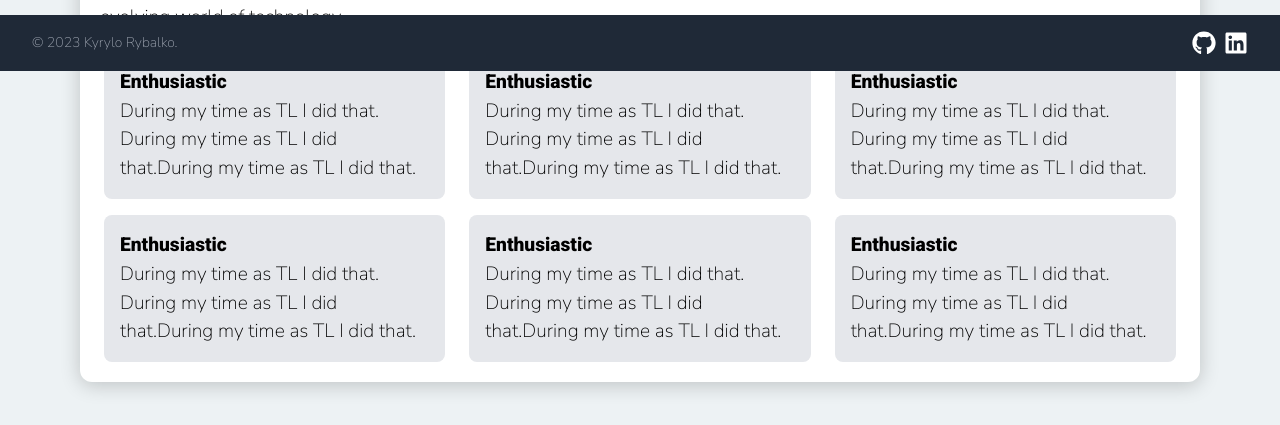
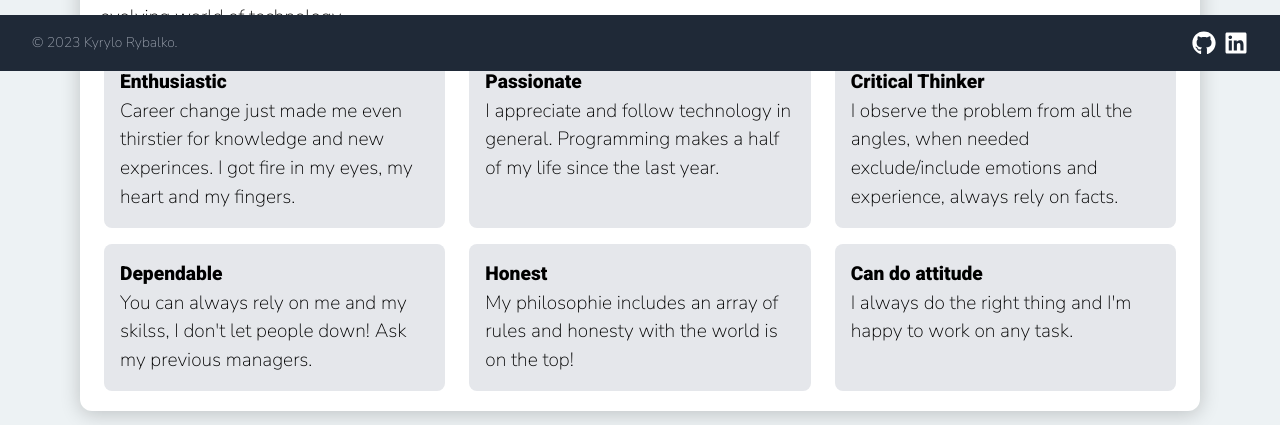
Before and after one commit to kay-dev-uk/NewProject, a React (Vite) app: page /about in a window 1280 px wide. Shown: the part 729-1154 px from the top of the page. Built offline with nearby package versions, Linux system fonts and the light colour scheme.

Commit message:
add details

```diff
--- a/src/pages/About/index.jsx
+++ b/src/pages/About/index.jsx
@@ -1,6 +1,7 @@
 import React from 'react'
 
 const About = () => {
+
   return (
     <>
       {/* <div className="flex items-center justify-center h-screen">
@@ -50,27 +51,27 @@ const About = () => {
           <div className="grid grid-cols-1 md:grid-cols-3 lg:grid-cols-3 gap-4 mt-5">
             <div className="flex-1 bg-gray-200 rounded-lg p-4 mx-1">
               <h2>Enthusiastic</h2>
-              <p>During my time as TL I did that. During my time as TL I did that.During my time as TL I did that.</p>
+              <p>Career change just made me even thirstier for knowledge and new experinces. I got fire in my eyes, my heart and my fingers.</p>
             </div>
             <div className="flex-1 bg-gray-200 rounded-lg p-4 mx-1">
-              <h2>Enthusiastic</h2>
-              <p>During my time as TL I did that. During my time as TL I did that.During my time as TL I did that.</p>
+              <h2>Passionate</h2>
+              <p>I appreciate and follow technology in general. Programming makes a half of my life since the last year.</p>
             </div>
             <div className="flex-1 bg-gray-200 rounded-lg p-4 mx-1">
-              <h2>Enthusiastic</h2>
-              <p>During my time as TL I did that. During my time as TL I did that.During my time as TL I did that.</p>
+              <h2>Critical Thinker</h2>
+              <p>I observe the problem from all the angles, when needed exclude/include emotions and experience, always rely on facts.</p>
             </div>
             <div className="flex-1 bg-gray-200 rounded-lg p-4 mx-1">
-              <h2>Enthusiastic</h2>
-              <p>During my time as TL I did that. During my time as TL I did that.During my time as TL I did that.</p>
+              <h2>Dependable</h2>
+              <p>You can always rely on me and my skilss, I don't let people down! Ask my previous managers.</p>
             </div>
             <div className="flex-1 bg-gray-200 rounded-lg p-4 mx-1">
-              <h2>Enthusiastic</h2>
-              <p>During my time as TL I did that. During my time as TL I did that.During my time as TL I did that.</p>
+              <h2>Honest</h2>
+              <p>My philosophie includes an array of rules and honesty with the world is on the top!</p>
             </div>
             <div className="flex-1 bg-gray-200 rounded-lg p-4 mx-1">
-              <h2>Enthusiastic</h2>
-              <p>During my time as TL I did that. During my time as TL I did that.During my time as TL I did that.</p>
+              <h2>Can do attitude</h2>
+              <p>I always do the right thing and I'm happy to work on any task.</p>
             </div>
           </div>
         </div>
--- a/src/pages/Home/index.jsx
+++ b/src/pages/Home/index.jsx
@@ -3,6 +3,9 @@ import { Link } from 'react-router-dom';
 
 
 const Home = () => {
+  const scrollToSection = (id) => {
+    document.getElementById(id).scrollIntoView({ behavior: 'smooth' });
+  };
   return (
     <>
       <div id='top' className="flex flex-col items-center justify-center h-screen">
@@ -10,7 +13,7 @@ const Home = () => {
           Welcome to my digital playground!
         </h1>
         <div className="mt-8 -mt-[-5vh]">
-          <button className="bg-gray-800 hover:bg-white hover:text-gray-800 text-white border-2 border-gray-800 font-semibold py-2 px-4 rounded-lg shadow">
+          <button className="bg-gray-800 hover:bg-white hover:text-gray-800 text-white border-2 border-gray-800 font-semibold py-2 px-4 rounded-lg shadow" onClick={() => scrollToSection('mid')}>
             Get to know me
           </button>
         </div>
@@ -21,6 +24,12 @@ const Home = () => {
           <div className="pl-8 pr-8 pt-8 pb-8 min-w-50% max-w-50%">
             <h2 className="text-2xl font-bold pb-2">Hello and welcome to my portfolio website!</h2>
             <p className="text-gray-600">I'm a brand-new developer who's just starting out on this exciting journey. I'm constantly pushing myself to grow and expand my knowledge, whether it's through online courses, coding challenges, or collaborating with other developers and I just finished my coding bootcamp with La Fosse. I'm excited to be a part of this vibrant community and can't wait to see where this journey takes me!</p>
+            <br></br>
+            <Link to='/about'>
+              <button className="bg-gray-800 hover:bg-white hover:text-gray-800  text-white border-2  border-gray-800 font-semibold py-2 px-4 rounded-lg shadow">
+              Learn more
+              </button>
+            </Link>
           </div>
           <div className="flex justify-center flex-grow">
             <div className="flex items-center justify-center h-full">
```
